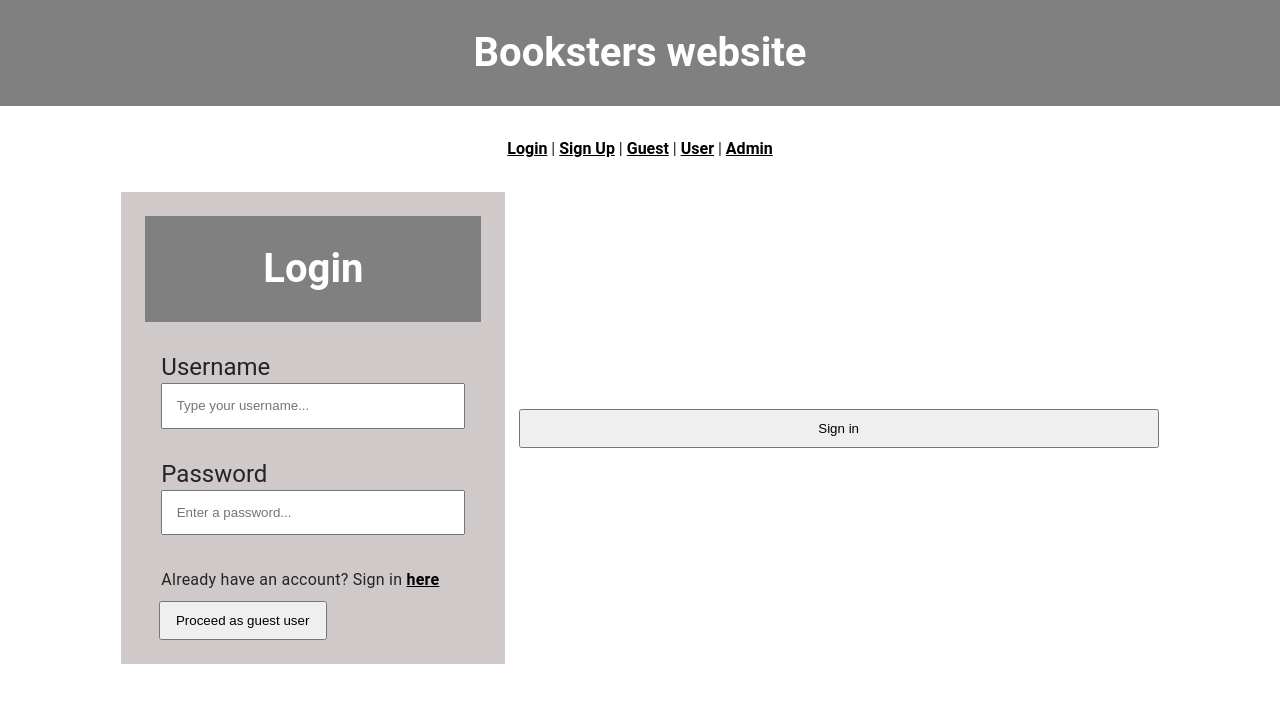
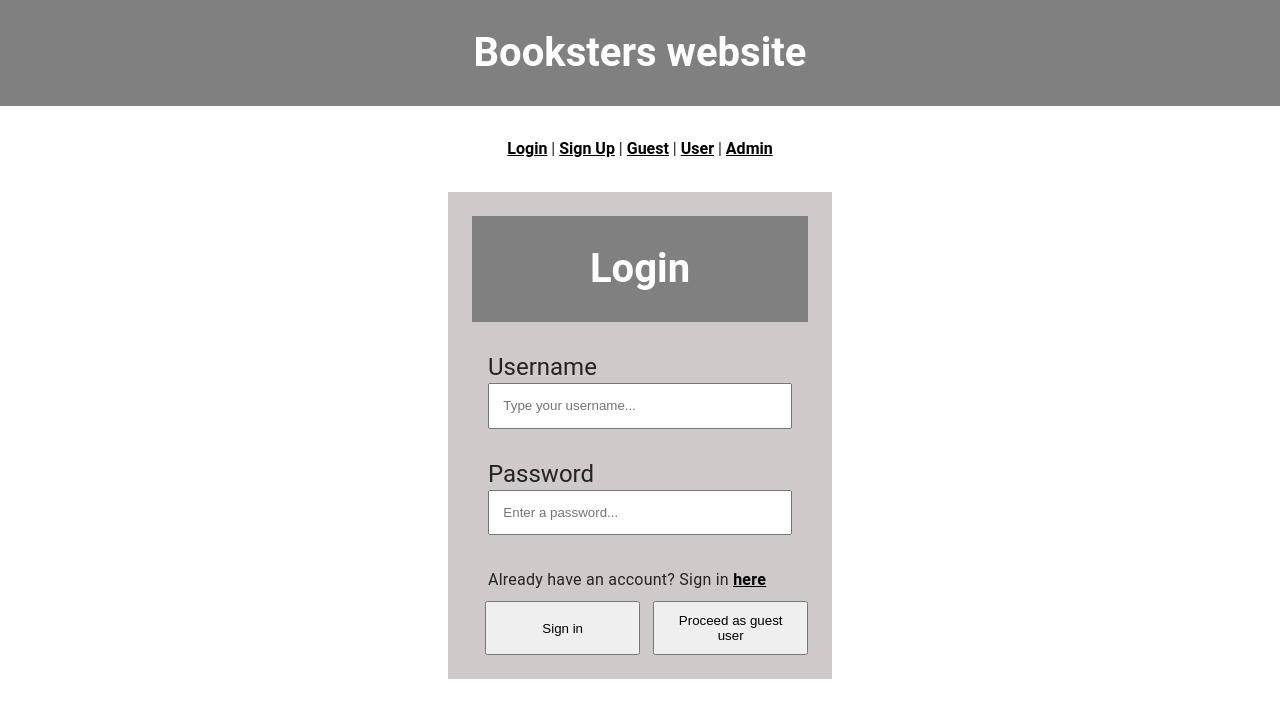
Before and after one commit to rodercode/frontend-auth-vue, a Vue app in the folder frontend/: page /login in a window 1280 px wide. Shown: the top 718 px of the page. Built offline with nearby package versions, Linux system fonts and the light colour scheme.

Commit message:
move back login button to it's original spot

```diff
--- a/frontend/src/views/LoginView.vue
+++ b/frontend/src/views/LoginView.vue
@@ -29,12 +29,12 @@
         <router-link class="link" :to="{ name: 'login' }">here</router-link>
       </p>
       <div class="container-btns">
+        <button @click="handleLogin" class="btn">Sign in</button>
         <button @click="$router.push('/guest')" class="btn">
           Proceed as guest user
         </button>
       </div>
     </form>
-    <button @click="handleLogin" class="btn">Sign in</button>
   </div>
 </template>
 
```
